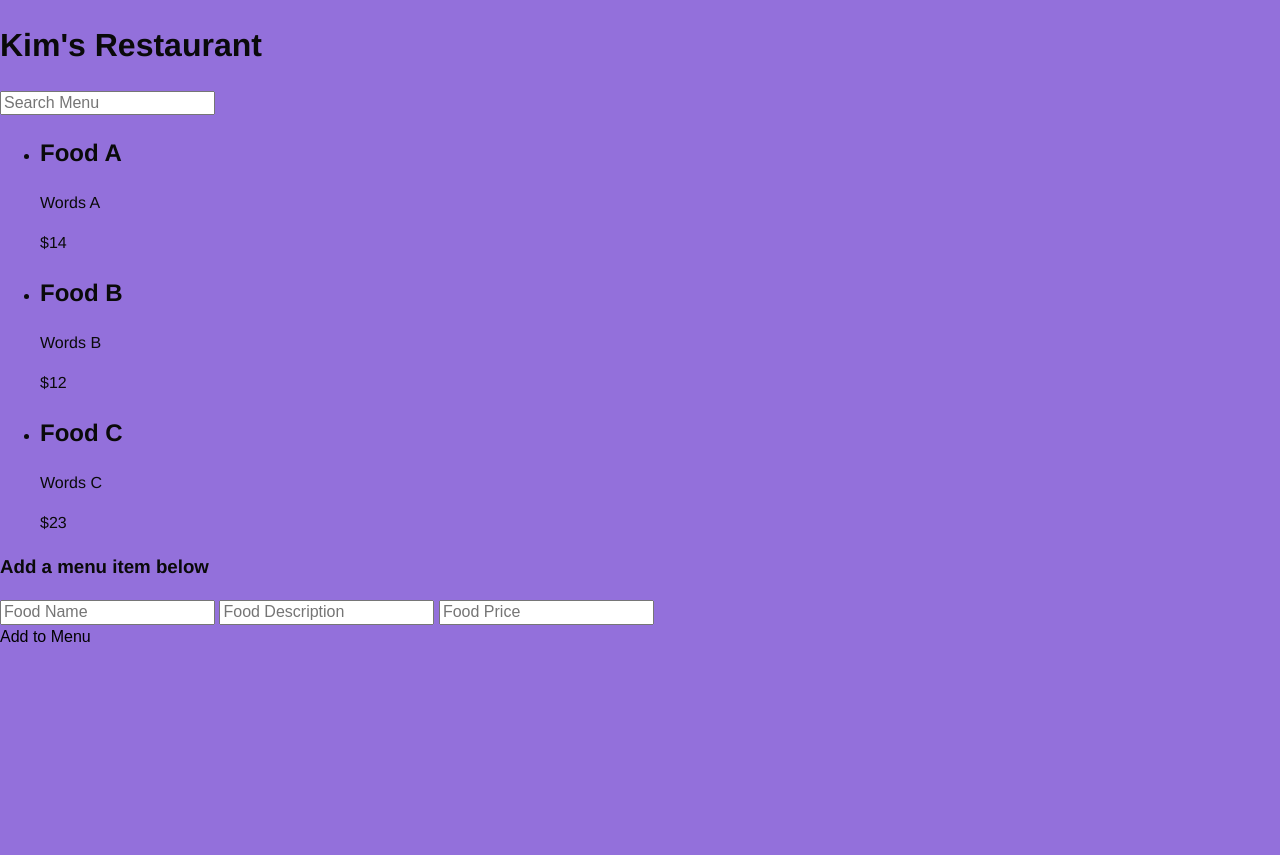
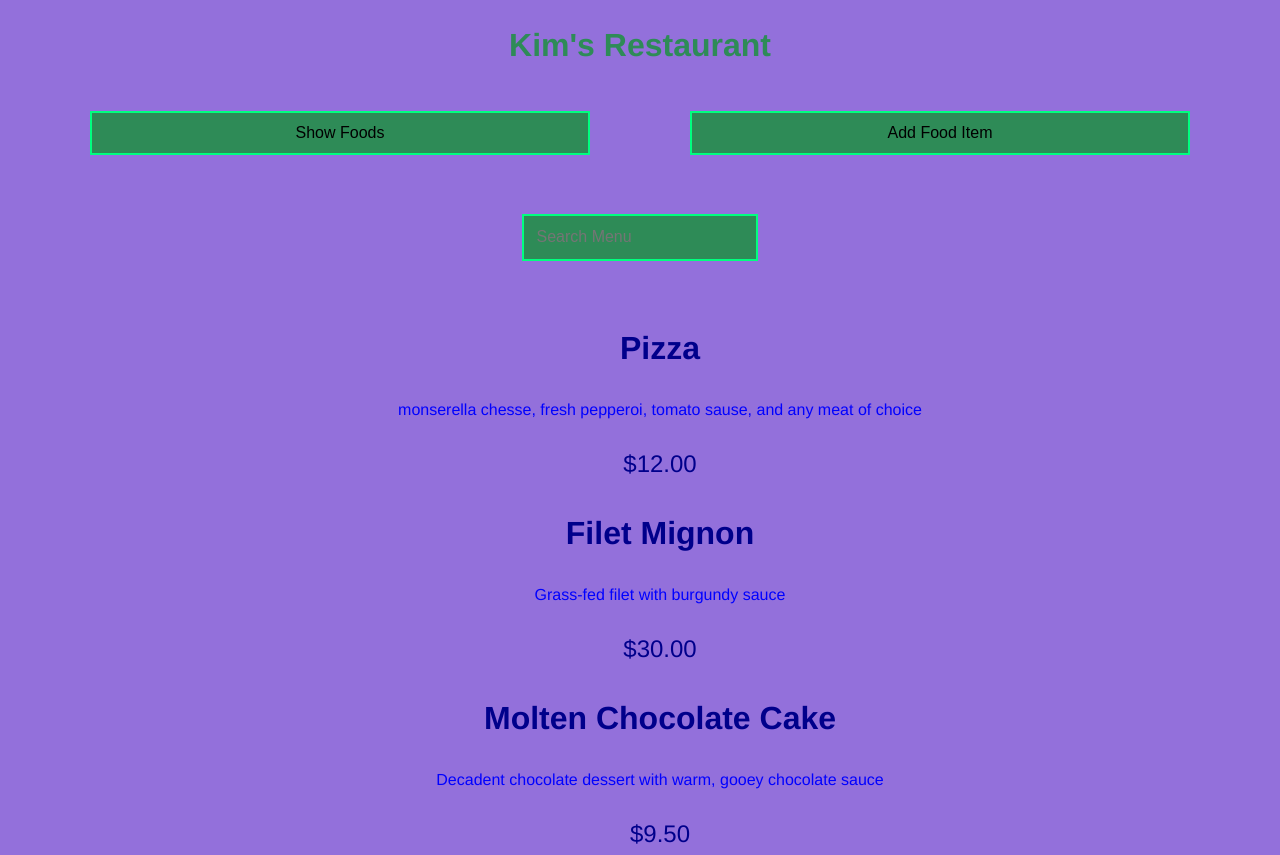
Before and after one commit to couchkim/notEvilHangman, a plain HTML site: page index.html in a window 1280 px wide. Shown: the top 855 px of the page. Before the commit the page ends 800 px from the top, so only its background shows below. Drawn offline with nearby package versions, Linux system fonts and the light colour scheme.

Commit message:
Styled menu portion

```diff
--- a/index.html
+++ b/index.html
@@ -18,7 +18,13 @@
 
 <body>
     <header>
+
         <h1>Kim's Restaurant</h1>
+        <div id="nav">
+            <button id = "show">Show Foods</button>
+            <button id = "add">Add Food Item</button>
+        </div>
+
     </header>
 
     <main>
@@ -26,12 +32,12 @@
 
             <input type="text" id="search" placeholder="Search Menu" list="foodlist">
 
-    <datalist id="foodlist">
-        <!--<option value="Food A"/>-->
-    </datalist>
+            <datalist id="foodlist">
+
+            </datalist>
 
 
-            <ul></ul>
+            <ul id="menu"></ul>
 
         </section>
 
--- a/js/app.js
+++ b/js/app.js
@@ -1,17 +1,17 @@
 let food = [
-    {   name: 'Food A',
-        description: 'Words A',
-        price: 14.00,
-    },
-
-    {   name: 'Food B',
-        description: 'Words B',
+    {   name: 'Pizza',
+        description: 'monserella chesse, fresh pepperoi, tomato sause, and any meat of choice',
         price: 12.00,
     },
 
-    {  name: 'Food C',
-        description: 'Words C',
-        price: 23.00,
+    {   name: 'Filet Mignon',
+        description: 'Grass-fed filet with burgundy sauce',
+        price: 30.00,
+    },
+
+    {  name: 'Molten Chocolate Cake',
+        description: 'Decadent chocolate dessert with warm, gooey chocolate sauce',
+        price: 9.50,
     },
 ];
 
@@ -47,7 +47,7 @@ function showFood(list){
 
 
     let child = document.createElement('li');
-    let parent = document.querySelector('#menuItems ul');
+    let parent = document.querySelector('#menu');
     console.log(parent);
 
     let template = document.querySelector('#food-template');
@@ -56,7 +56,7 @@ function showFood(list){
     child.innerHTML = Mustache.render(template.innerHTML, {
         foodName: list.name,
         foodDescrip: list.description,
-        foodPrice: list.price,
+        foodPrice: list.price.toFixed(2),
     });
 
     parent.appendChild(child);
--- a/public/app.js
+++ b/public/app.js
@@ -1,18 +1,18 @@
 (function e(t,n,r){function s(o,u){if(!n[o]){if(!t[o]){var a=typeof require=="function"&&require;if(!u&&a)return a(o,!0);if(i)return i(o,!0);var f=new Error("Cannot find module '"+o+"'");throw f.code="MODULE_NOT_FOUND",f}var l=n[o]={exports:{}};t[o][0].call(l.exports,function(e){var n=t[o][1][e];return s(n?n:e)},l,l.exports,e,t,n,r)}return n[o].exports}var i=typeof require=="function"&&require;for(var o=0;o<r.length;o++)s(r[o]);return s})({1:[function(require,module,exports){
 let food = [
-    {   name: 'Food A',
-        description: 'Words A',
-        price: 14.00,
-    },
-
-    {   name: 'Food B',
-        description: 'Words B',
+    {   name: 'Pizza',
+        description: 'monserella chesse, fresh pepperoi, tomato sause, and any meat of choice',
         price: 12.00,
     },
 
-    {  name: 'Food C',
-        description: 'Words C',
-        price: 23.00,
+    {   name: 'Filet Mignon',
+        description: 'Grass-fed filet with burgundy sauce',
+        price: 30.00,
+    },
+
+    {  name: 'Molten Chocolate Cake',
+        description: 'Decadent chocolate dessert with warm, gooey chocolate sauce',
+        price: 9.50,
     },
 ];
 
@@ -48,7 +48,7 @@ function showFood(list){
 
 
     let child = document.createElement('li');
-    let parent = document.querySelector('#menuItems ul');
+    let parent = document.querySelector('#menu');
     console.log(parent);
 
     let template = document.querySelector('#food-template');
@@ -57,7 +57,7 @@ function showFood(list){
     child.innerHTML = Mustache.render(template.innerHTML, {
         foodName: list.name,
         foodDescrip: list.description,
-        foodPrice: list.price,
+        foodPrice: list.price.toFixed(2),
     });
 
     parent.appendChild(child);
--- a/scss/style.scss
+++ b/scss/style.scss
@@ -10,3 +10,56 @@
 body{
     background-color: mediumpurple;
 }
+
+
+    header h1{
+        text-align: center;
+        color: seagreen;
+    }
+
+        #nav{
+            @include grid-row();
+
+
+        #show, #add{
+            @include grid-column(5);
+            padding: 1%;
+            margin: 20px 50px;
+            background-color:seagreen;
+            border: 2px solid springgreen;
+
+        }
+    }
+
+#search{
+            padding: 1%;
+            margin: 20px 50px;
+            background-color:seagreen;
+            border: 2px solid springgreen;
+}
+
+#menu{
+    list-style: none;
+    @include grid-row();
+
+}
+    #menuItems{
+        text-align: center;
+        @include grid-column(12);
+
+    }
+
+    h2{
+        color:darkblue;
+        font-size: 2em;
+    }
+
+    .descrip{
+        color:blue;
+        font-size: 1em;
+    }
+
+    .price{
+        color:darkblue;
+        font-size: 1.5em;
+    }
```
Also changed, not shown: public/index.html (+10 -4 lines), public/style.css.
